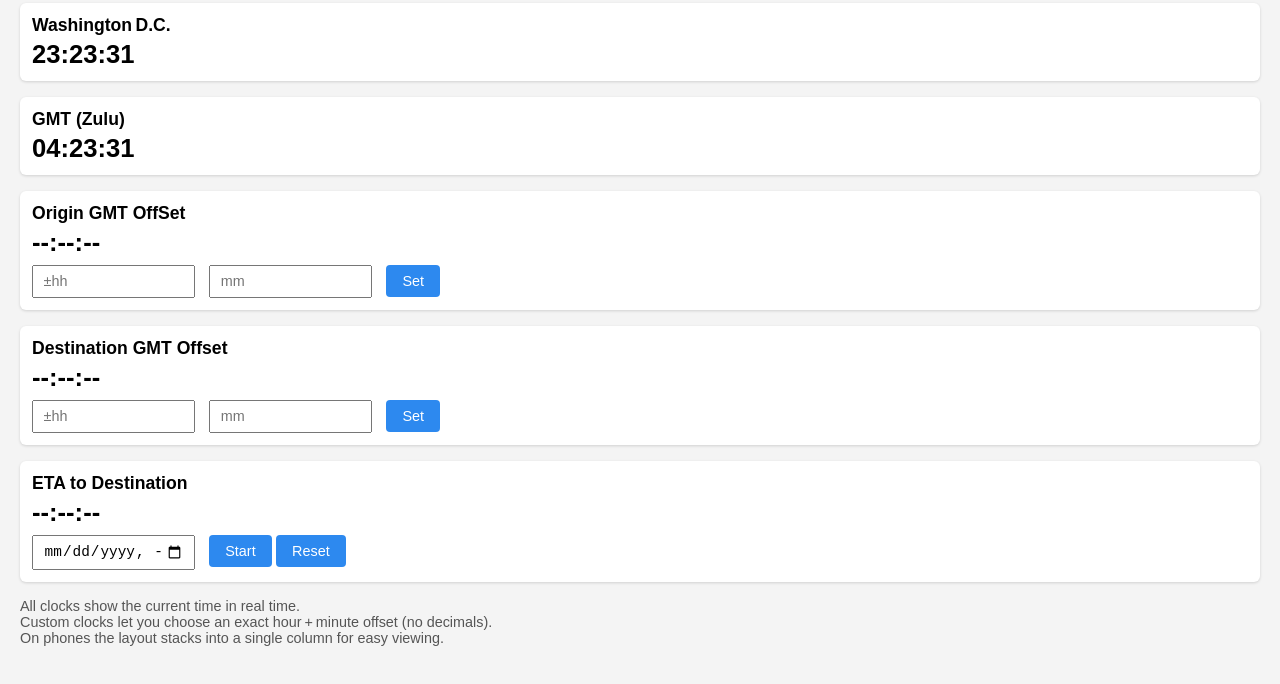
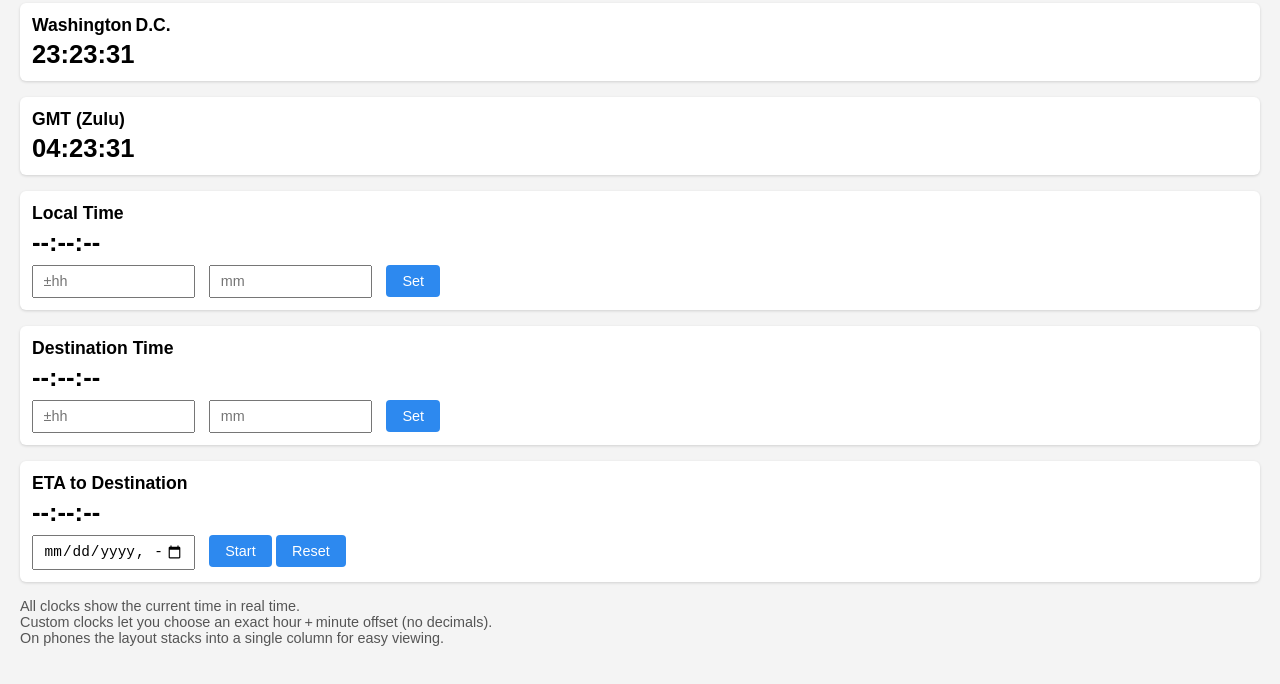
Before and after one commit to mtemal/WorldClock, a plain HTML site: page index.html in a window 1280 px wide. Shown: the part 74-758 px from the top of the page. Drawn offline with Linux system fonts and the light colour scheme.

Commit message:
Update index.html

```diff
--- a/index.html
+++ b/index.html
@@ -72,7 +72,7 @@
 
 <!-- 3️⃣ Custom Clock 1 -->
 <div class="clock" id="clock-c1">
-  <h3>Origin GMT OffSet</h3>
+  <h3>Local Time</h3>
   <div class="time" id="time-c1">--:--:--</div>
   <div class="controls">
     <input type="number" id="offset-c1-h" placeholder="±hh" min="-12" max="14" step="1">
@@ -83,7 +83,7 @@
 
 <!-- 4️⃣ Custom Clock 2 -->
 <div class="clock" id="clock-c2">
-  <h3>Destination GMT Offset</h3>
+  <h3>Destination Time</h3>
   <div class="time" id="time-c2">--:--:--</div>
   <div class="controls">
     <input type="number" id="offset-c2-h" placeholder="±hh" min="-12" max="14" step="1">
```
